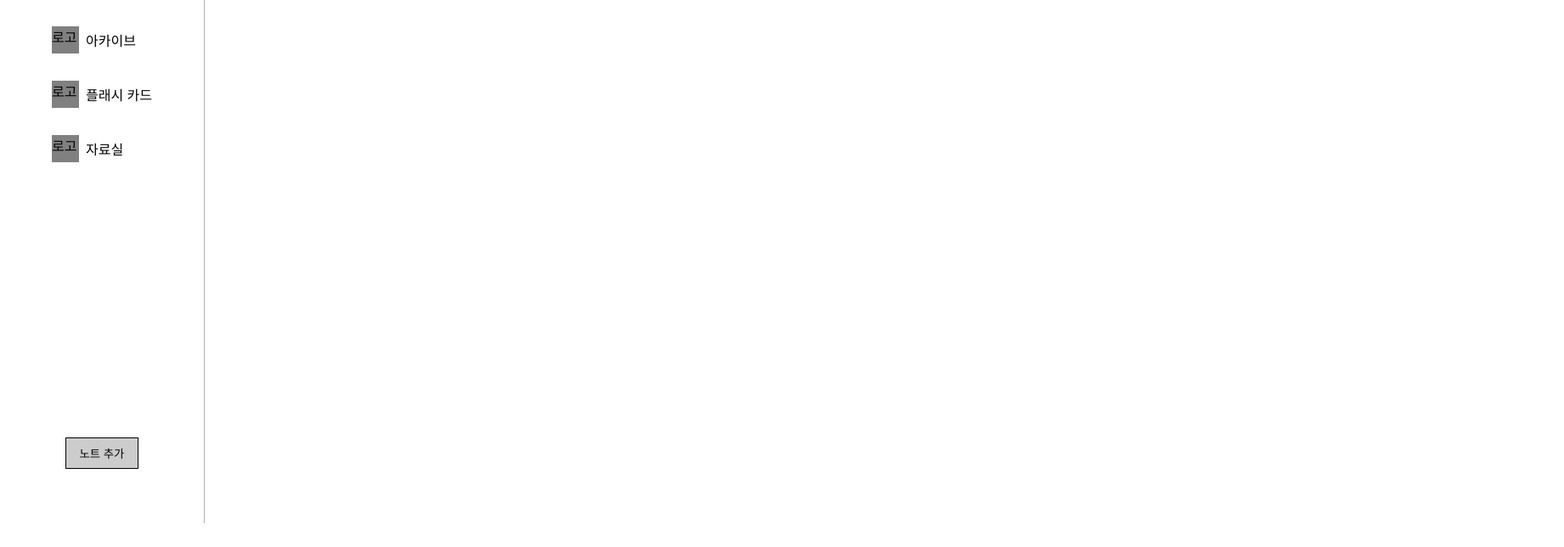
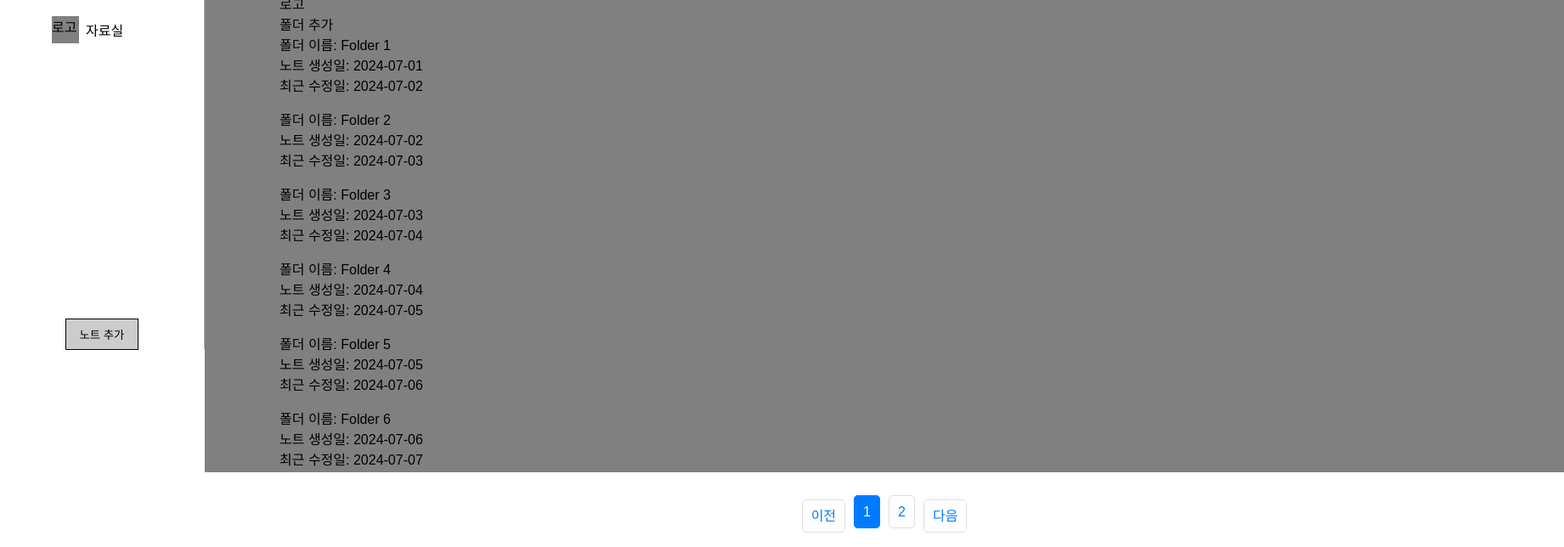
Before and after one commit to UMC-CARDIFY/Client-V1, a React (Vite) app: page /archive in a window 1280 px wide. Shown: the part 389-1033 px from the top of the page at 85% size, 1841 px wide, since content can reach past the window. Before the commit the page ends 1005 px from the top, so only its background shows below. Built offline with nearby package versions, Linux system fonts and the light colour scheme.

Commit message:
feat: 더미데이터 연결 및 페이지네이션 구현

```diff
--- /dev/null
+++ b/src/api/archive/dummyData.js
@@ -0,0 +1,18 @@
+
+
+const DummyData = () => {
+  return [
+    { folderName: 'Folder 1', createdDate: '2024-07-01', modifiedDate: '2024-07-02' },
+    { folderName: 'Folder 2', createdDate: '2024-07-02', modifiedDate: '2024-07-03' },
+    { folderName: 'Folder 3', createdDate: '2024-07-03', modifiedDate: '2024-07-04' },
+    { folderName: 'Folder 4', createdDate: '2024-07-04', modifiedDate: '2024-07-05' },
+    { folderName: 'Folder 5', createdDate: '2024-07-05', modifiedDate: '2024-07-06' },
+    { folderName: 'Folder 6', createdDate: '2024-07-06', modifiedDate: '2024-07-07' },
+    { folderName: 'Folder 7', createdDate: '2024-07-07', modifiedDate: '2024-07-08' },
+    { folderName: 'Folder 8', createdDate: '2024-07-08', modifiedDate: '2024-07-09' },
+    { folderName: 'Folder 9', createdDate: '2024-07-09', modifiedDate: '2024-07-10' },
+    { folderName: 'Folder 10', createdDate: '2024-07-10', modifiedDate: '2024-07-11' },
+  ];
+};
+
+export default DummyData;
--- /dev/null
+++ b/src/pages/Archive/components/Frame.jsx
@@ -0,0 +1,114 @@
+import { useState } from 'react';
+import styled from 'styled-components'
+import DummyData from '../../../api/archive/dummyData';
+import ReactPaginate from 'react-paginate';
+
+
+const FrameContainer = styled.div`
+  width: 89rem;
+  height: 45.75rem;
+  background: gray;
+  margin: 5rem auto;
+  padding: 0 5.5rem;
+`
+
+const PaginationContainer = styled.div`
+  display: flex;
+  justify-content: center;
+  padding: 10px;
+
+  .pagination {
+    display: flex;
+    list-style: none;
+    padding: 0;
+  }
+
+  .page-item {
+    margin: 0 5px;
+
+    .page-link {
+      cursor: pointer;
+      padding: 10px;
+      border: 1px solid #ddd;
+      border-radius: 5px;
+      color: #007bff;
+      text-decoration: none;
+    }
+
+    &.active .page-link {
+      background-color: #007bff;
+      color: white;
+      border-color: #007bff;
+    }
+  }
+`;
+
+
+const Frame = () => {
+
+  const Data = DummyData();
+
+  // 상태 관리
+  const [currentPage, setCurrentPage] = useState(0);
+  const itemsPerPage = 6;
+
+  // 현재 페이지에 표시할 데이터 계산
+  const currentData = Data.slice(currentPage * itemsPerPage, (currentPage + 1) * itemsPerPage);
+
+  // 페이지 변경 핸들러
+  const handlePageChange = ({ selected }) => {
+    setCurrentPage(selected);
+  };
+
+
+
+  return (
+    <FrameContainer>
+       <div style={{ paddingTop: '3rem' }}>모든 폴더</div>
+      <div>
+        <div>로고</div>
+        <div>정렬</div>
+        <div>로고</div>
+        <div>필터링</div>
+        <div>로고</div>
+        <div>폴더 추가</div>
+      </div>
+      <div>
+        {currentData.map((item, index) => (
+          <div key={index} style={{ marginBottom: '1rem' }}>
+            <div>폴더 이름: {item.folderName}</div>
+            <div>노트 생성일: {item.createdDate}</div>
+            <div>최근 수정일: {item.modifiedDate}</div>
+          </div>
+        ))}
+      </div>
+      <PaginationContainer>
+        <ReactPaginate
+          previousLabel={'이전'}
+          nextLabel={'다음'}
+          breakLabel={'...'}
+          breakClassName={'break-me'}
+          pageCount={Math.ceil(Data.length / itemsPerPage)}
+          marginPagesDisplayed={2}
+          pageRangeDisplayed={5}
+          onPageChange={handlePageChange}
+          containerClassName={'pagination'}
+          subContainerClassName={'pages pagination'}
+          activeClassName={'active'}
+          renderOnZeroPageCount={null}
+          pageLinkClassName={'page-link'}
+          previousLinkClassName={'page-link'}
+          nextLinkClassName={'page-link'}
+          breakLinkClassName={'page-link'}
+          activeLinkClassName={'active-link'}
+          previousClassName={'page-item'}
+          nextClassName={'page-item'}
+          pageClassName={'page-item'}
+        />
+      </PaginationContainer>
+
+    </FrameContainer>
+  )
+}
+
+export default Frame
--- a/src/pages/Archive/index.jsx
+++ b/src/pages/Archive/index.jsx
@@ -1,11 +1,20 @@
 import MenuBar from '../../components/MenuBar'
 import TopBar from '../../components/TopBar'
 import styled from 'styled-components'
+import Frame from './components/Frame'
 
 const Container = styled.div`
   display:flex;
   flex-direction: row;
+  width: 100%;
+  position:relative;
+  height: 100vh;
 `
+
+const Vcontainer = styled.div`
+  width:100%;
+  height: 100%;
+`;
 
 
 export const Archive = () => {
@@ -13,7 +22,10 @@ export const Archive = () => {
     <>
     <Container>
       <MenuBar />
-      <TopBar />
+      <Vcontainer>
+        <TopBar />
+        <Frame />
+      </Vcontainer>
     </Container>
 
     </>
```
Also changed, not shown: 2 other files (tests, documents, lock files or other folders).
